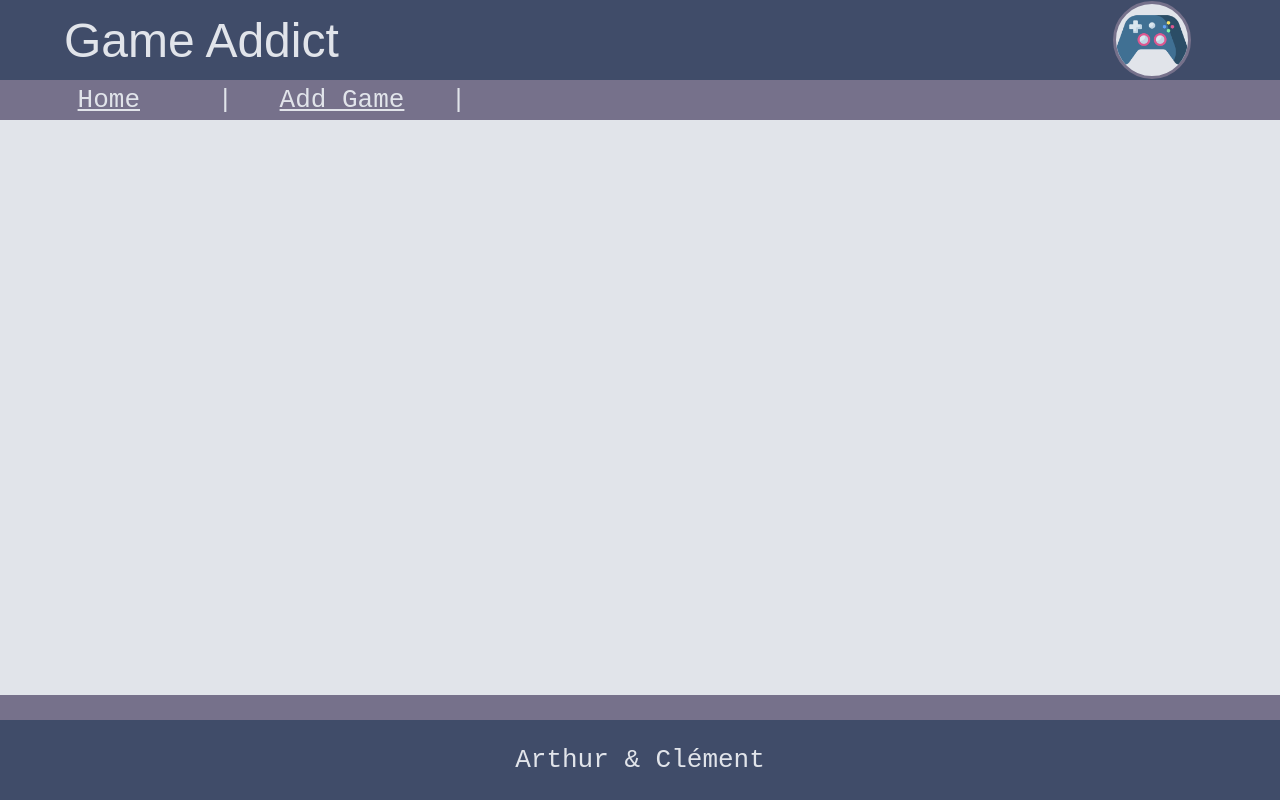
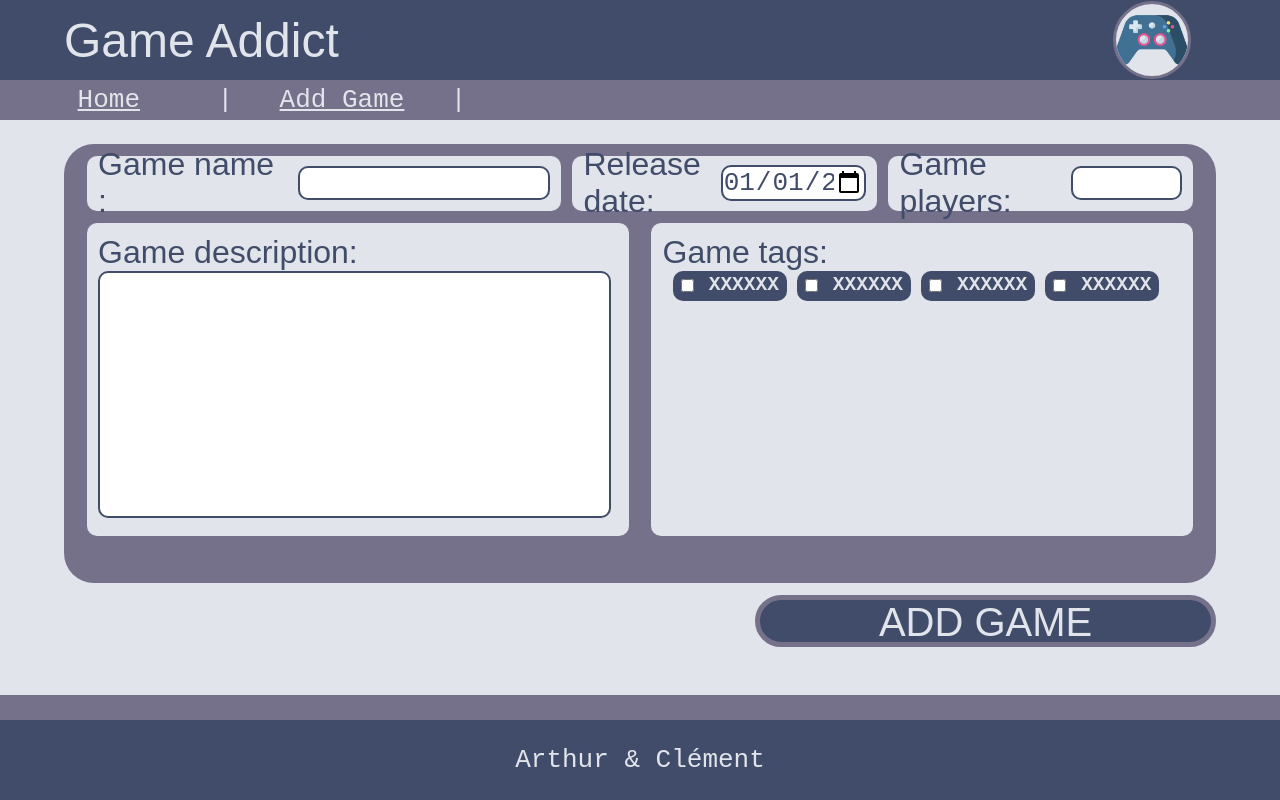
Before and after one commit to HoYokuTensho/gameAddict-front, an Angular app: page /addGame in a window 1280 px wide. Built offline with nearby package versions, Linux system fonts and the light colour scheme.

Commit message:
CDE : Ajout de la page d'ajout de jeu

```diff
--- a/src/app/add-game/add-game.component.html
+++ b/src/app/add-game/add-game.component.html
@@ -1 +1,37 @@
-<p>add-game works!</p>
+<form class="container">
+  <div class="addCard">
+    <div class="gameNameContainer">
+      <label class="inputLabel"> Game name :</label>
+      <input class="gameName">
+    </div>
+
+    <div class="gameDateContainer">
+      <label class="inputLabel"> Release date:</label>
+      <input type="date" value="2000-01-01" class="gameDate">
+    </div>
+
+    <div class="gamePlayerContainer">
+      <label class="inputLabel"> Game players:</label>
+      <input type="number" class="gamePlayer">
+    </div>
+
+    <div class="gameDescriptionContainer">
+      <label class="inputLabel"> Game description:</label>
+      <br>
+      <textarea  class="gameDescription"></textarea>
+    </div>
+
+    <div class="gameTagsContainer">
+      <label class="inputLabel"> Game tags:</label>
+      <br>
+      <div class="gameTag" *ngFor="let n of [1,2,3,4];">
+        <input class="tagName" type="checkbox" value="XXXXXX">
+        <label class="tagLabel"> XXXXXX </label><br>
+      </div>
+    </div>
+  </div>
+
+  <div class="validButtonContainer">
+    <button type="submit" class="validButton">ADD GAME</button>
+  </div>
+</form>
--- a/src/app/add-game/add-game.component.scss
+++ b/src/app/add-game/add-game.component.scss
@@ -0,0 +1,161 @@
+/*container*/
+.container {
+  overflow: hidden;
+}
+
+/*CONTAINER*/
+/*add game graphic container*/
+.addCard {
+  height: 80%;
+  background: #76718b;
+  border-radius: 30px;
+  width: 98%;
+  padding: 1%;
+}
+/*game name container*/
+.gameNameContainer {
+  background: #E1E4EA;
+  border-radius: 10px;
+  width: 40%;
+  height: 8%;
+  margin-left: 1%;
+  padding: 1%;
+  float: left;
+  display: flex;
+  align-items: center;
+}
+/*game date container*/
+.gameDateContainer {
+  background: #E1E4EA;
+  border-radius: 10px;
+  width: 25%;
+  height: 8%;
+  margin-left: 1%;
+  padding: 1%;
+  display: flex;
+  align-items: center;
+  float: left;
+}
+/*game players container*/
+.gamePlayerContainer {
+  background: #E1E4EA;
+  border-radius: 10px;
+  width: 25%;
+  height: 8%;
+  margin-left: 1%;
+  padding: 1%;
+  display: flex;
+  align-items: center;
+  float: left;
+}
+/*game description container*/
+.gameDescriptionContainer {
+  background: #E1E4EA;
+  border-radius: 10px;
+  width: 46%;
+  height: 70%;
+  margin-top: 1%;
+  margin-left: 1%;
+  padding: 1%;
+  float: left;
+}
+/*game tags container*/
+.gameTagsContainer {
+  background: #E1E4EA;
+  border-radius: 10px;
+  width: 46%;
+  height: 70%;
+  margin-top: 1%;
+  margin-left: 2%;
+  padding: 1%;
+  float: left;
+  overflow: scroll;
+  overflow-x: hidden;
+}
+/*game tag graphic container*/
+.gameTag {
+  height: 5%;
+  width: auto;
+  border-radius: 10px;
+  padding: 1.5%;
+  margin-left: 2%;
+  background: #404C69;
+  display: flex;
+  align-items: center;
+  justify-content: center;
+  float: left;
+}
+/*valid button container*/
+.validButtonContainer {
+  width: 100%;
+  height: 10%;
+  margin-top: 1%;
+  display: flex;
+  justify-content: right;
+}
+/*ELEMENTS*/
+/*input label*/
+.inputLabel {
+   color: #404C69;
+   font-size: 2em;
+   font-family: fantasy;
+}
+/*input game name*/
+.gameName {
+  color: #404C69;
+  font-size: 2em;
+  border-radius: 10px;
+  width: 60%;
+  margin-left: 5%;
+   border: solid #404C69 2px;
+}
+/*input game date*/
+.gameDate {
+  color: #404C69;
+  font-size: 2em;
+  border-radius: 10px;
+  width: 50%;
+  margin-left: 5%;
+   border: solid #404C69 2px;
+}
+/*input game players*/
+.gamePlayer{
+ color: #404C69;
+  font-size: 2em;
+  border-radius: 10px;
+  width: 50%;
+  margin-left: 5%;
+   border: solid #404C69 2px;
+}
+/*input game description*/
+.gameDescription{
+  color: #404C69;
+  padding: 1%;
+  font-size: 2em;
+  border-radius: 10px;
+  width: 96%;
+  height: 80%;
+ resize: none;
+ border: solid #404C69 2px;
+}
+/*game tag text*/
+.tagLabel{
+  font-size: 1.5em;
+  font-weight: bold;
+  margin-left: 15px;
+  margin-bottom: 1%;
+}
+/*valid button*/
+.validButton {
+  color: #E1E4EA;
+  border: solid #76718b 5px;
+  background: #404C69;
+  width: 40%;
+  height: 100%;
+  font-family: fantasy;
+  font-size: 2.5em;
+  border-radius: 200px;
+}
+.validButton:hover{
+  cursor:pointer;
+}
--- a/src/app/game/game.component.html
+++ b/src/app/game/game.component.html
@@ -22,7 +22,7 @@
   </div>
 
   <div class="gamePlayerContainer">
-    <span class="gameDate">Players : XXXXXX </span>
+    <span class="gamePlayer">Players : XXXXXX </span>
   </div>
 
 </div>
--- a/src/app/game/game.component.scss
+++ b/src/app/game/game.component.scss
@@ -88,6 +88,7 @@
   border-radius: 10px;
   padding: 1.5%;
   margin-left: 2%;
+  margin-bottom: 1%;
   background: #404C69;
   display: flex;
   align-items: center;
@@ -112,7 +113,7 @@
   font-style: italic;
   font-family: fantasy;
 }
-/**/
+/*tag text*/
 .gameTagName {
   font-weight: bold;
 }
--- a/src/app/home/home.component.html
+++ b/src/app/home/home.component.html
@@ -1,3 +1,3 @@
-<div class="container"  >
+<div class="container">
   <app-game *ngFor="let n of [1,2,3,4];"></app-game>
 </div>
```
